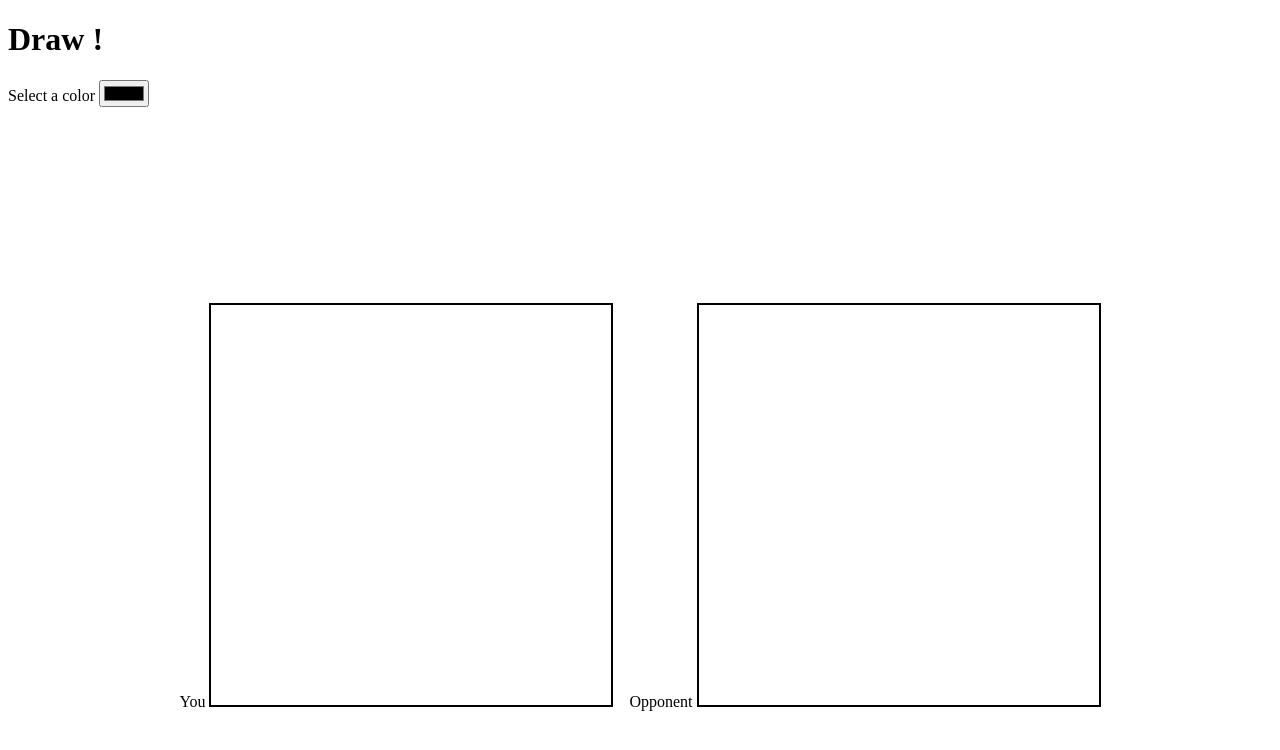
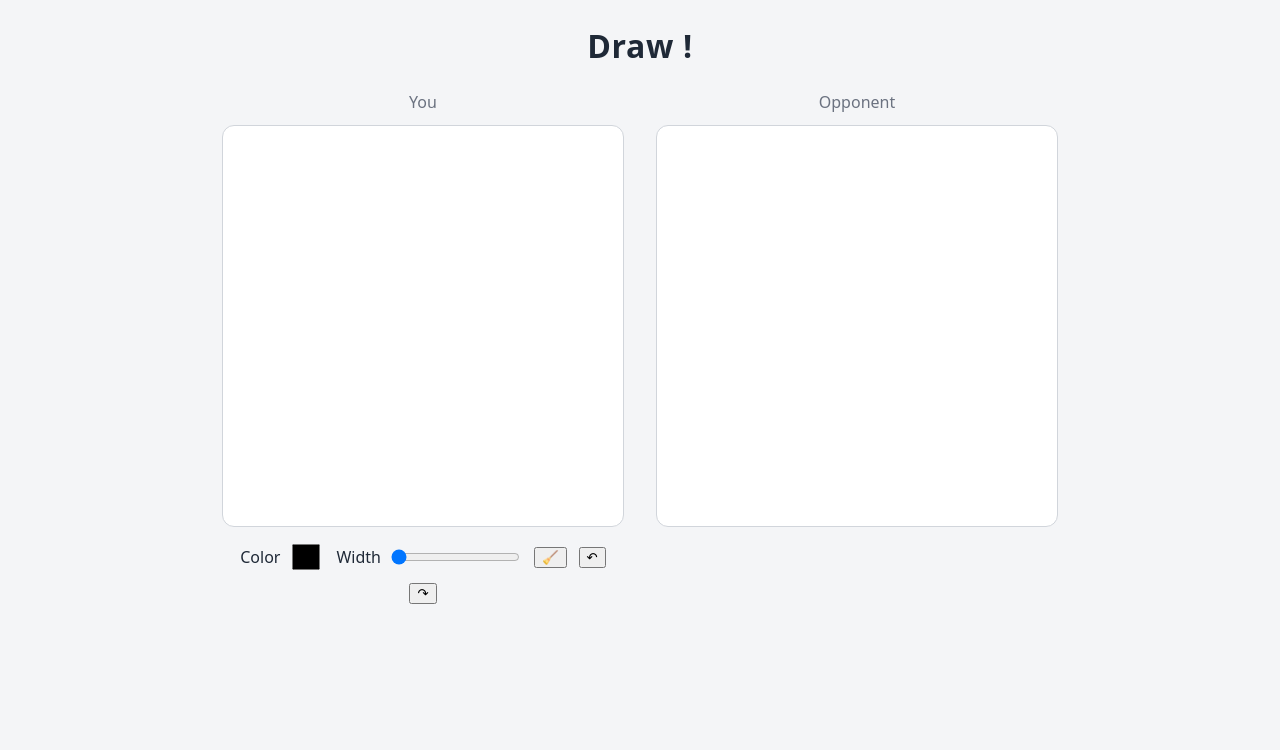
Before and after one commit to Mehdo0/ft_transcendence, a SvelteKit app in the folder frontend/: page /game/in-game in a window 1280 px wide. Shown: the top 750 px of the page. Built offline with nearby package versions, Linux system fonts and the light colour scheme.

Commit message:
added drawing tools

```diff
--- a/frontend/src/routes/game/in-game/+page.svelte
+++ b/frontend/src/routes/game/in-game/+page.svelte
@@ -1,11 +1,19 @@
-<script>
-	let canvas = $state();
-	let context = $state();
-	let last = $state(/** @type {{x:number,y:number}|null} */ (null));
+<script lang="ts">
+	type Point = { x: number; y: number };
+	type Trait = { color: string; points: Point[] };
+
+	let canvas: HTMLCanvasElement = $state()!;
+	let context: CanvasRenderingContext2D = $state()!;
+	let last = $state<Point | null>(null);
 	let selectedColor = $state('#000000');
 
+	let stack = $state<Trait[]>([]);
+	let redoStack = $state<Trait[]>([]);
+
+	let lineWidth = $state(2);
+
 	$effect(() => {
-		context = canvas.getContext('2d');
+		context = canvas.getContext('2d')!;
 		resize();
 	});
 
@@ -17,21 +25,57 @@
 
 		context.scale(dpr, dpr);
 	}
+
+	function redraw() {
+		context.clearRect(0, 0, canvas.width, canvas.height);
+
+		for (const trait of stack) {
+			if (trait.points.length === 0) continue;
+
+			context.strokeStyle = trait.color;
+			context.lineWidth = 2;
+			context.lineCap = 'round';
+			context.beginPath();
+			context.moveTo(trait.points[0].x, trait.points[0].y);
+			for (let i = 1; i < trait.points.length; i++) {
+				context.lineTo(trait.points[i].x, trait.points[i].y);
+			}
+			context.stroke();
+		}
+	}
+
+	function undo() {
+		const trait = stack.pop();
+		if (!trait) return;
+		redoStack.push(trait);
+		redraw();
+	}
+
+	function redo() {
+		const trait = redoStack.pop();
+		if (!trait) return;
+		stack.push(trait);
+		redraw();
+	}
+	function eraser() {
+		selectedColor = '#fff';
+	}
+	function modifyLineWidth(value: number) {
+		lineWidth = value;
+	}
 </script>
 
 <svelte:window onresize={resize} />
 <h1>Draw !</h1>
-<label>
-	Select a color
-	<input type="color" bind:value={selectedColor} />
 
-</label>
-
-<div>
-	<p>You
+<div class="arena">
+	<div class="you">
+		<p>You</p>
 		<canvas
 			bind:this={canvas}
 			onpointerdown={(e) => {
+				stack.push({ color: selectedColor, points: [{ x: e.offsetX, y: e.offsetY }] });
+				redoStack = [];
 				last = { x: e.offsetX, y: e.offsetY };
 			}}
 			onpointerup={() => (last = null)}
@@ -40,34 +84,116 @@
 				if (e.buttons !== 1 || !last) return;
 
 				context.strokeStyle = selectedColor;
-			context.lineWidth = 2;
+				context.lineWidth = lineWidth;
 				context.lineCap = 'round';
 				context.beginPath();
 				context.moveTo(last.x, last.y);
 				context.lineTo(e.offsetX, e.offsetY);
 				context.stroke();
 
+				stack[stack.length - 1].points.push({ x: e.offsetX, y: e.offsetY });
 				last = { x: e.offsetX, y: e.offsetY };
 			}}
 		></canvas>
-	</p>
-	<p>Opponent
+		<div class="tools">
+			<label>
+				Color
+				<input type="color" bind:value={selectedColor} />
+			</label>
+			<label>
+				Width
+				<input type="range" min="2" max="20" bind:value={lineWidth} />
+			</label>
+			<button onclick={eraser}>🧹</button>
+			<button onclick={undo}>↶</button>
+			<button onclick={redo}>↷</button>
+		</div>
+	</div>
+	<p>
+		Opponent
 		<canvas></canvas>
 	</p>
 </div>
 
 <style>
+	:global(body) {
+		margin: 0;
+		font-family: system-ui, sans-serif;
+		background: #f4f5f7;
+		color: #1f2937;
+	}
+
+	h1 {
+		text-align: center;
+		margin: 1.5rem 0 0.5rem;
+		font-weight: 600;
+		letter-spacing: 0.02em;
+	}
+
+	label {
+		display: flex;
+		justify-content: center;
+		align-items: center;
+		gap: 0.5rem;
+		margin-bottom: 1rem;
+	}
+
+	input[type='color'] {
+		width: 2.25rem;
+		height: 2.25rem;
+		border: none;
+		border-radius: 50%;
+		cursor: pointer;
+		background: transparent;
+	}
+
 	canvas {
 		width: 50vmin;
 		height: 50vmin;
-		border: 2px solid black;
+		background: #fff;
+		border: 1px solid #d1d5db;
+		border-radius: 12px;
 	}
-	div {
+
+	p {
+		display: flex;
+		flex-direction: column;
+		align-items: center;
+		gap: 0.75rem;
+		font-weight: 500;
+		color: #6b7280;
+		margin: 0;
+	}
+
+	.arena {
 		display: flex;
 		flex-wrap: wrap;
 		justify-content: center;
-		align-items:  center;
-		min-height: 100vh;
-		gap: 1rem;
+		align-items: flex-start;
+		gap: 2rem;
+		padding: 1rem;
+	}
+
+	.you {
+		display: flex;
+		flex-direction: column;
+		align-items: center;
+		gap: 0.75rem;
+	}
+
+	.tools {
+		width: 50vmin;
+		max-width: 100%;
+		display: flex;
+		flex-direction: row;
+		flex-wrap: wrap;
+		justify-content: center;
+		align-items: center;
+		gap: 0.5rem 0.75rem;
+		box-sizing: border-box;
+	}
+
+	.tools label {
+		margin-bottom: 0;
 	}
 </style>
```
Lines whose indentation alone changed are shown as unchanged.
